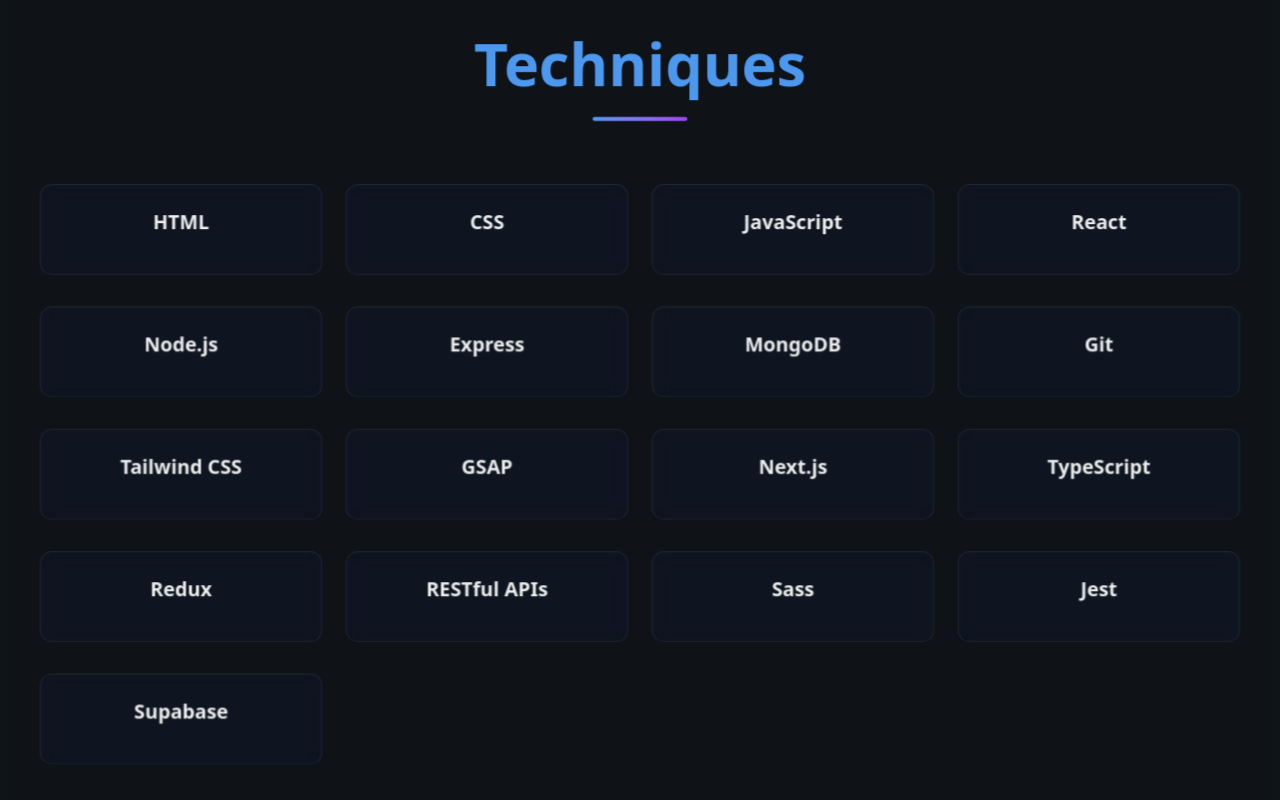
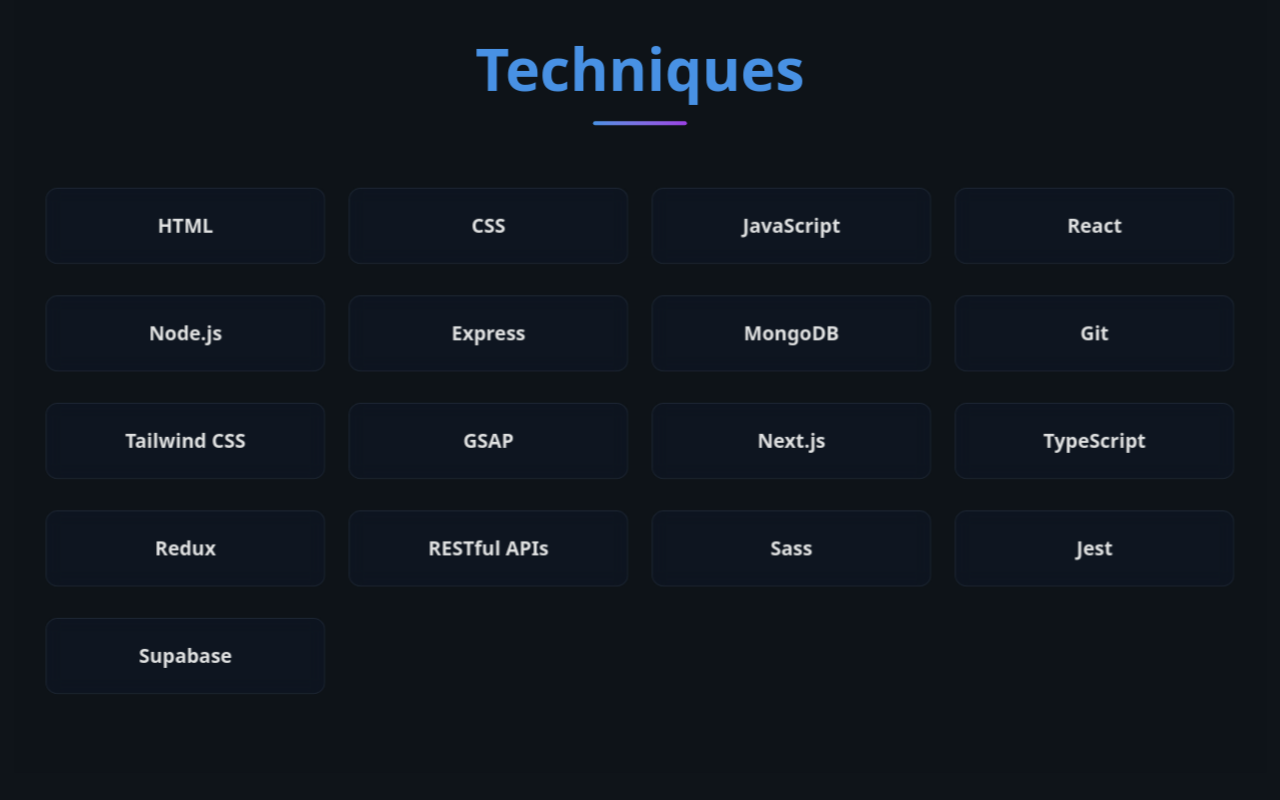
Before and after one commit to adhamalfy/Alfy-Portfolio, a Next.js app: page / in a window 1280 px wide. Shown: the part 3069-3869 px from the top of the page. After the commit the page ends 3845 px from the top, so only its background shows below. Built offline with nearby package versions, Linux system fonts and the light colour scheme.

Commit message:
feat: Enhance hover effects and animations in Certifications and Techniques sections

```diff
--- a/src/components/sections/Certifications.tsx
+++ b/src/components/sections/Certifications.tsx
@@ -107,20 +107,21 @@
 
         {/* Certifications Grid */}
         <div className="space-y-8">
-          {certifications.map((cert, index) => (
-            <motion.div
+          {certifications.map((cert, index) => (            <motion.div
               key={index}
-              className={`group relative p-8 rounded-2xl border transition-all duration-300 hover:scale-[1.02] ${
+              className={`group relative p-8 rounded-2xl border transition-all duration-300 hover:scale-[1.02] hover:shadow-2xl ${
                 theme === 'dark'
-                  ? 'bg-gray-900/60 border-gray-700/50 backdrop-blur-sm hover:bg-gray-800/70 hover:border-blue-500/50'
-                  : 'bg-white/80 border-gray-200/60 backdrop-blur-sm hover:bg-white hover:border-blue-300/50 shadow-lg hover:shadow-xl'
+                  ? 'bg-gray-900/60 border-gray-700/50 backdrop-blur-sm hover:bg-gray-800/80 hover:border-blue-500/70 hover:shadow-blue-500/20'
+                  : 'bg-white/80 border-gray-200/60 backdrop-blur-sm hover:bg-white hover:border-blue-300/70 shadow-lg hover:shadow-blue-200/30'
               }`}
               variants={itemVariants}
               whileHover={{
                 scale: 1.02,
-                transition: { duration: 0.2 }
+                y: -5,
+                transition: { duration: 0.3, ease: "easeOut" }
               }}
-            >              <div className="flex flex-col space-y-4">
+              whileTap={{ scale: 0.98 }}
+            ><div className="flex flex-col space-y-4">
                 {/* Certificate Title */}
                 <h3 className={`text-xl md:text-2xl font-semibold ${
                   theme === 'dark' ? 'text-white' : 'text-gray-900'
@@ -141,16 +142,8 @@
                     theme === 'dark' ? 'text-blue-400' : 'text-blue-600'
                   }`}>
                     {cert.organization}
-                  </div>
-                )}
+                  </div>                )}
               </div>
-
-              {/* Hover Effect Line */}
-              <div className={`absolute bottom-0 left-0 h-1 bg-gradient-to-r transition-all duration-300 group-hover:w-full w-0 ${
-                theme === 'dark'
-                  ? 'from-blue-400 to-purple-500'
-                  : 'from-blue-500 to-purple-600'
-              }`} />
             </motion.div>
           ))}
         </div>
--- a/src/components/sections/Techniques.tsx
+++ b/src/components/sections/Techniques.tsx
@@ -104,43 +104,28 @@
               className="grid grid-cols-1 md:grid-cols-2 lg:grid-cols-4 gap-6"
               variants={itemVariants}
             >
-              {row.map((technique, techIndex) => (
-                <motion.div
+              {row.map((technique, techIndex) => (                <motion.div
                   key={techIndex}
-                  className={`group relative p-6 rounded-xl border transition-all duration-300 hover:scale-105 cursor-pointer ${
+                  className={`group relative p-6 rounded-xl border transition-all duration-300 hover:scale-105 hover:shadow-2xl cursor-pointer ${
                     theme === 'dark'
-                      ? 'bg-gray-900/60 border-gray-700/50 backdrop-blur-sm hover:bg-gray-800/70 hover:border-blue-500/50'
-                      : 'bg-white/80 border-gray-200/60 backdrop-blur-sm hover:bg-white hover:border-blue-300/50 shadow-lg hover:shadow-xl'
+                      ? 'bg-gray-900/60 border-gray-700/50 backdrop-blur-sm hover:bg-gray-800/80 hover:border-blue-500/70 hover:shadow-blue-500/20'
+                      : 'bg-white/80 border-gray-200/60 backdrop-blur-sm hover:bg-white hover:border-blue-300/70 shadow-lg hover:shadow-blue-200/30'
                   }`}
                   variants={itemVariants}
                   whileHover={{
                     scale: 1.05,
-                    transition: { duration: 0.2 }
+                    y: -5,
+                    transition: { duration: 0.3, ease: "easeOut" }
                   }}
                   whileTap={{ scale: 0.95 }}
-                >
-                  {/* Technique Name */}
+                >                  {/* Technique Name */}
                   <div className="text-center">
                     <h3 className={`text-lg md:text-xl font-semibold ${
                       theme === 'dark' ? 'text-white' : 'text-gray-900'
                     } group-hover:${theme === 'dark' ? 'text-blue-400' : 'text-blue-600'} transition-colors duration-300`}>
                       {technique}
                     </h3>
-
-                    {/* Underline Effect */}
-                    <div className={`mt-3 h-0.5 bg-gradient-to-r transition-all duration-300 group-hover:w-full w-0 mx-auto ${
-                      theme === 'dark'
-                        ? 'from-blue-400 to-purple-500'
-                        : 'from-blue-500 to-purple-600'
-                    }`} />
                   </div>
-
-                  {/* Hover Glow Effect */}
-                  <div className={`absolute inset-0 rounded-xl opacity-0 group-hover:opacity-20 transition-opacity duration-300 ${
-                    theme === 'dark'
-                      ? 'bg-gradient-to-r from-blue-400/20 to-purple-500/20'
-                      : 'bg-gradient-to-r from-blue-500/20 to-purple-600/20'
-                  }`} />
                 </motion.div>
               ))}
             </motion.div>
```
